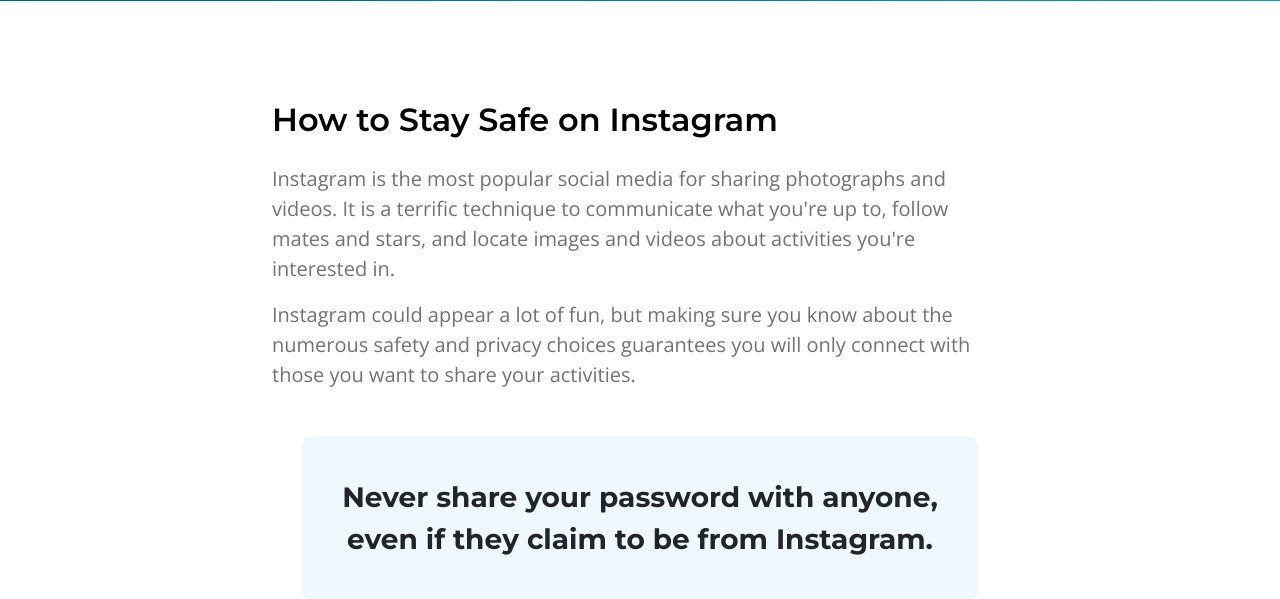
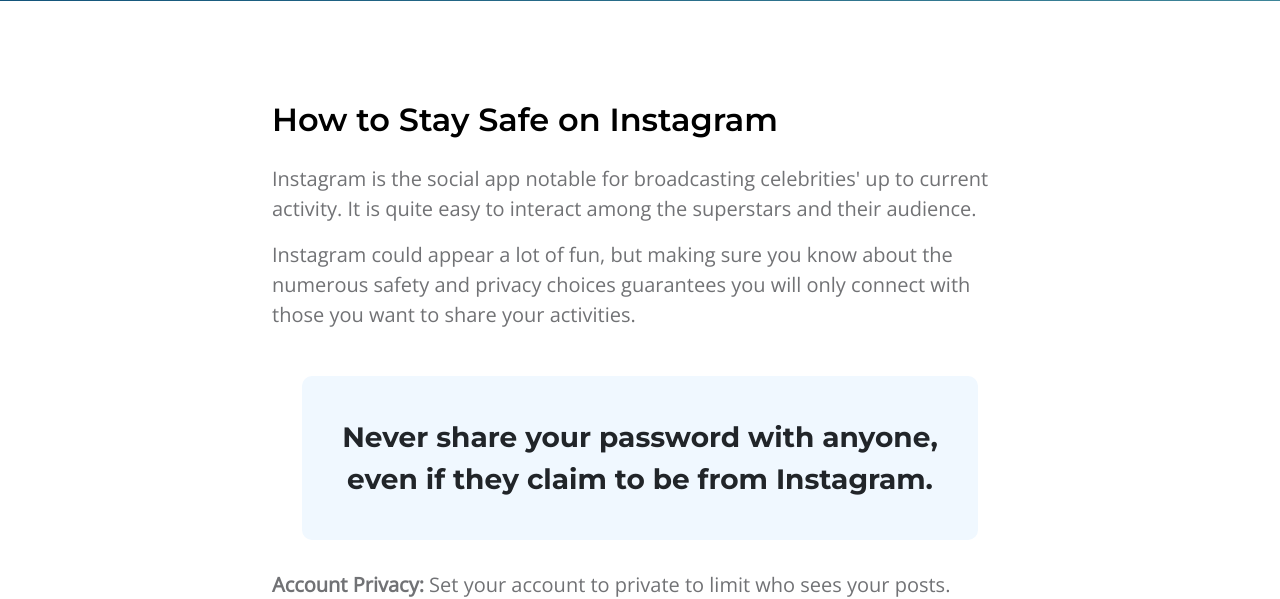
Before and after one commit to MyatSuMon253/social_media_campaigns, a PHP site: page /instagram-safety.php in a window 1280 px wide. Shown: the part 523-1122 px from the top of the page. Run offline with PHP 8.4, Linux system fonts and the light colour scheme.

Commit message:
feat: add instagram description

```diff
--- a/index.php
+++ b/index.php
@@ -173,7 +173,7 @@
                                 <h5 class="mb-2">How to Stay Safe on Instagram</h5>
 
                                 <p class="mb-0">
-                                    Instagram is the most popular social media for sharing photographs and videos. It is a terrific technique to communicate what you're up to, follow mates and stars, and locate images and videos about activities you're interested in.
+                                    Instagram is the social app notable for broadcasting celebrities' up to current activity. It is quite easy to interact among the superstars and their audience.
                                 </p>
 
                                 <a href="instagram-safety.php" class="btn custom-btn mt-3 mt-lg-4">Learn More</a>
--- a/instagram-safety.php
+++ b/instagram-safety.php
@@ -40,7 +40,7 @@
             <div class="col-lg-8 col-12 m-auto">
                 <h3 class="mb-4">How to Stay Safe on Instagram</h3>
 
-                <p>Instagram is the most popular social media for sharing photographs and videos. It is a terrific technique to communicate what you're up to, follow mates and stars, and locate images and videos about activities you're interested in.
+                <p>Instagram is the social app notable for broadcasting celebrities' up to current activity. It is quite easy to interact among the superstars and their audience.
                 </p>
 
                 <p> Instagram could appear a lot of fun, but making sure you know about the numerous safety and privacy choices guarantees you will only connect with those you want to share your activities.</p>
```
